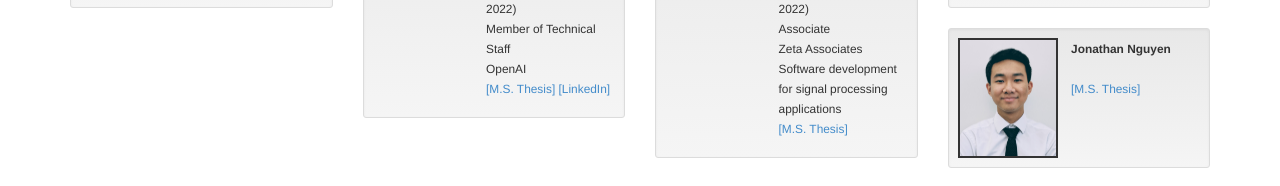
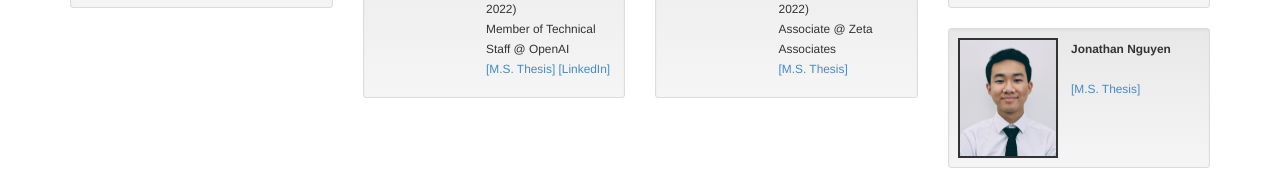
Before and after one commit to ToeMatLe/CSL_Website, a plain HTML site: page index.html at #/people/alumni in a window 1280 px wide. Shown: the part 1282-1468 px from the top of the page. Drawn offline with nearby package versions, Linux system fonts and the light colour scheme; files whose address does not match are found by name.

Commit message:
Use concise position and company format for alumni

```diff
--- a/partials/people/alumni.html
+++ b/partials/people/alumni.html
@@ -157,8 +157,7 @@
           <strong>Chester Hulse</strong><br>
           B.S. Computer Engineering (UCLA 2021)<br>
           M.S. Electrical Engineering (UCLA 2022)<br>
-          Member of Technical Staff<br>
-          OpenAI<br>
+          Member of Technical Staff @ OpenAI<br>
           <a target="_blank" rel="noopener noreferrer" href="https://escholarship.org/content/qt9rh9p8mn/qt9rh9p8mn.pdf?v=lg">[M.S. Thesis]</a>
           <a target="_blank" rel="noopener noreferrer" href="https://www.linkedin.com/in/chester-hulse">[LinkedIn]</a>
         </small></p>
@@ -176,9 +175,7 @@
           <strong>Jacob King</strong><br>
           B.S. Electrical Engineering (UCLA 2021)<br>
           M.S. Electrical Engineering (UCLA 2022)<br>
-          Associate<br>
-          Zeta Associates<br>
-          Software development for signal processing applications<br>
+          Associate @ Zeta Associates<br>
 	  <a target="_blank" href="/csl/files/dissertations/dissertation_Jacob_King.pdf">[M.S. Thesis]</a>
         </small></p>
       </div>
```
Also changed, not shown: 1 other file.
